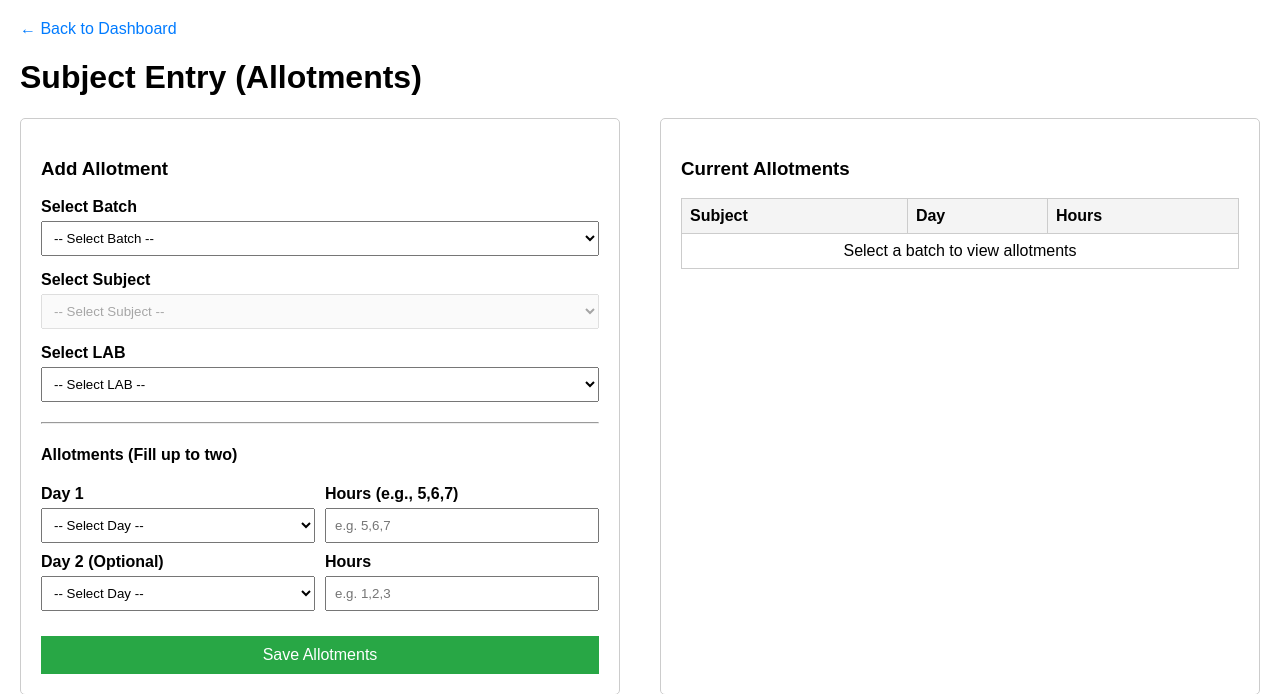
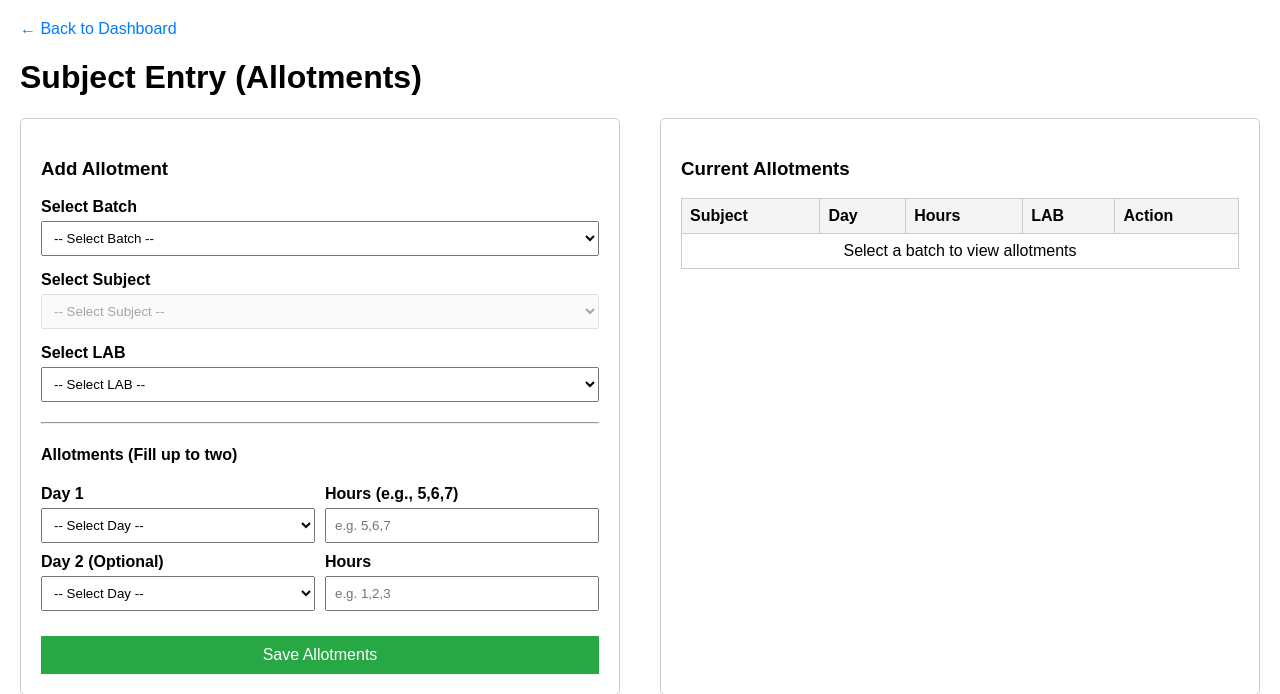
Before and after one commit to varunpnair92/timetable, a Django app: page /subject-entry/ in a window 1280 px wide. Shown: the top 694 px of the page. Run offline with Django 5.2, Linux system fonts and the light colour scheme; tables that the repository leaves empty hold one stand-in row (values such as "Sample post"); parts of the project's set-up code (start-up, migrations or seed data) failed here and were passed over.

Commit message:
Implement AJAX delete option for subject entries in allotments table

```diff
--- a/fisat/urls.py
+++ b/fisat/urls.py
@@ -1,5 +1,5 @@
 from django.urls import path,include
-from .views import allocate_staff, timetable,allotted,delete_allotment,allot_subject_entry,timetableexcel,export_lab_allotments_csv,delete_subject_entry_view,show_google_login_page,google_auth_callback,quick_allocate,quick_delete_staff,get_free_staff,drag_action,transfer_to_staff,undo_last_action, manage_batches, subject_entry_view, get_batch_subjects, get_batch_allotments, palette_allocate, switch_semester
+from .views import allocate_staff, timetable,allotted,delete_allotment,allot_subject_entry,timetableexcel,export_lab_allotments_csv,delete_subject_entry_view,show_google_login_page,google_auth_callback,quick_allocate,quick_delete_staff,get_free_staff,drag_action,transfer_to_staff,undo_last_action, manage_batches, subject_entry_view, get_batch_subjects, get_batch_allotments, palette_allocate, switch_semester, delete_subject_entry_ajax
 from django.contrib.auth import views as auth_views
 from .views import logout_view,dashboard_view,get_allotments_by_staff,timetableexcel_combined,download_subject_entries_csv,timetable2, download_timetable_csv,edit_staff_config,apply_ai_allocation,subject_faculty_mapping,staff_subject_count,get_subject_load,get_staff_day_load,download_staff_allotment_csv,subject_wise_allocation,export_final_workload
 
@@ -66,4 +66,5 @@ path('apply_ai_allocation/', apply_ai_allocation, name='apply_ai_allocation'),
     path('subject-entry/', subject_entry_view, name='subject_entry'),
     path('api/batch/<int:batch_id>/subjects/', get_batch_subjects, name='get_batch_subjects'),
     path('api/batch/<int:batch_id>/allotments/', get_batch_allotments, name='get_batch_allotments'),
+    path('api/subject_entry/delete/<int:entry_id>/', delete_subject_entry_ajax, name='delete_subject_entry_ajax'),
 ]
--- a/fisat/views.py
+++ b/fisat/views.py
@@ -1962,15 +1962,24 @@ def get_batch_allotments(request, batch_id):
     dp = get_current_period(request)
     try:
         batch = Batch.objects.get(id=batch_id)
-        allotments = SubjectEntry.objects.filter(class_name=batch.name, period=dp).values('id', 'subject_name', 'day', 'allotted_hours')
+        allotments = SubjectEntry.objects.filter(class_name=batch.name, period=dp).values('id', 'subject_name', 'day', 'allotted_hours', 'LAB')
         # map day codes to display names
         day_map = dict(SubjectEntry.DAY_CHOICES)
+        lab_map = dict(SubjectEntry.LAB_CHOICES)
         allotments_list = list(allotments)
         for a in allotments_list:
             a['day_display'] = day_map.get(a['day'], a['day'])
+            a['lab_display'] = lab_map.get(a['LAB'], a['LAB'])
         return JsonResponse({'allotments': allotments_list})
     except Batch.DoesNotExist:
         return JsonResponse({'allotments': []})
+
+def delete_subject_entry_ajax(request, entry_id):
+    if request.method == "POST":
+        entry = get_object_or_404(SubjectEntry, id=entry_id)
+        entry.delete()
+        return JsonResponse({"status": "success"})
+    return JsonResponse({"status": "error", "message": "Invalid method"}, status=400)
 
 @login_required
 def palette_allocate(request, subject_id, staff_id):
--- a/templates/subject_entry.html
+++ b/templates/subject_entry.html
@@ -127,11 +127,13 @@
                         <th>Subject</th>
                         <th>Day</th>
                         <th>Hours</th>
+                        <th>LAB</th>
+                        <th>Action</th>
                     </tr>
                 </thead>
                 <tbody>
                     <tr>
-                        <td colspan="3" style="text-align: center;">Select a batch to view allotments</td>
+                        <td colspan="5" style="text-align: center;">Select a batch to view allotments</td>
                     </tr>
                 </tbody>
             </table>
@@ -170,7 +172,7 @@
                     .then(data => {
                         allotmentTableBody.innerHTML = '';
                         if (data.allotments.length === 0) {
-                            allotmentTableBody.innerHTML = '<tr><td colspan="3" style="text-align: center;">No allotments found</td></tr>';
+                            allotmentTableBody.innerHTML = '<tr><td colspan="5" style="text-align: center;">No allotments found</td></tr>';
                         } else {
                             data.allotments.forEach(al => {
                                 const tr = document.createElement('tr');
@@ -178,6 +180,10 @@
                                     <td><strong>${al.subject_name}</strong></td>
                                     <td>${al.day_display}</td>
                                     <td>${al.allotted_hours}</td>
+                                    <td>${al.lab_display || ''}</td>
+                                    <td>
+                                        <button onclick="deleteSubjectEntry(${al.id})" style="background-color: #dc3545; color: white; border: none; padding: 5px 10px; cursor: pointer; border-radius: 4px; font-size: 13px;">Delete</button>
+                                    </td>
                                 `;
                                 allotmentTableBody.appendChild(tr);
                             });
@@ -187,9 +193,29 @@
                 subjectSelect.innerHTML = '<option value="">-- Select Subject --</option>';
                 subjectSelect.disabled = true;
                 allotmentTitle.textContent = 'Current Allotments';
-                allotmentTableBody.innerHTML = '<tr><td colspan="3" style="text-align: center;">Select a batch to view allotments</td></tr>';
+                allotmentTableBody.innerHTML = '<tr><td colspan="5" style="text-align: center;">Select a batch to view allotments</td></tr>';
             }
         });
+
+        function deleteSubjectEntry(id) {
+            if (confirm("Are you sure you want to delete this subject entry?")) {
+                fetch(`/api/subject_entry/delete/${id}/`, {
+                    method: 'POST',
+                    headers: {
+                        'X-CSRFToken': '{{ csrf_token }}'
+                    }
+                })
+                .then(res => res.json())
+                .then(data => {
+                    if (data.status === 'success') {
+                        // Refresh allotments
+                        batchSelect.dispatchEvent(new Event('change'));
+                    } else {
+                        alert("Error: " + (data.message || "Failed to delete"));
+                    }
+                });
+            }
+        }
     </script>
 </body>
 </html>
```
